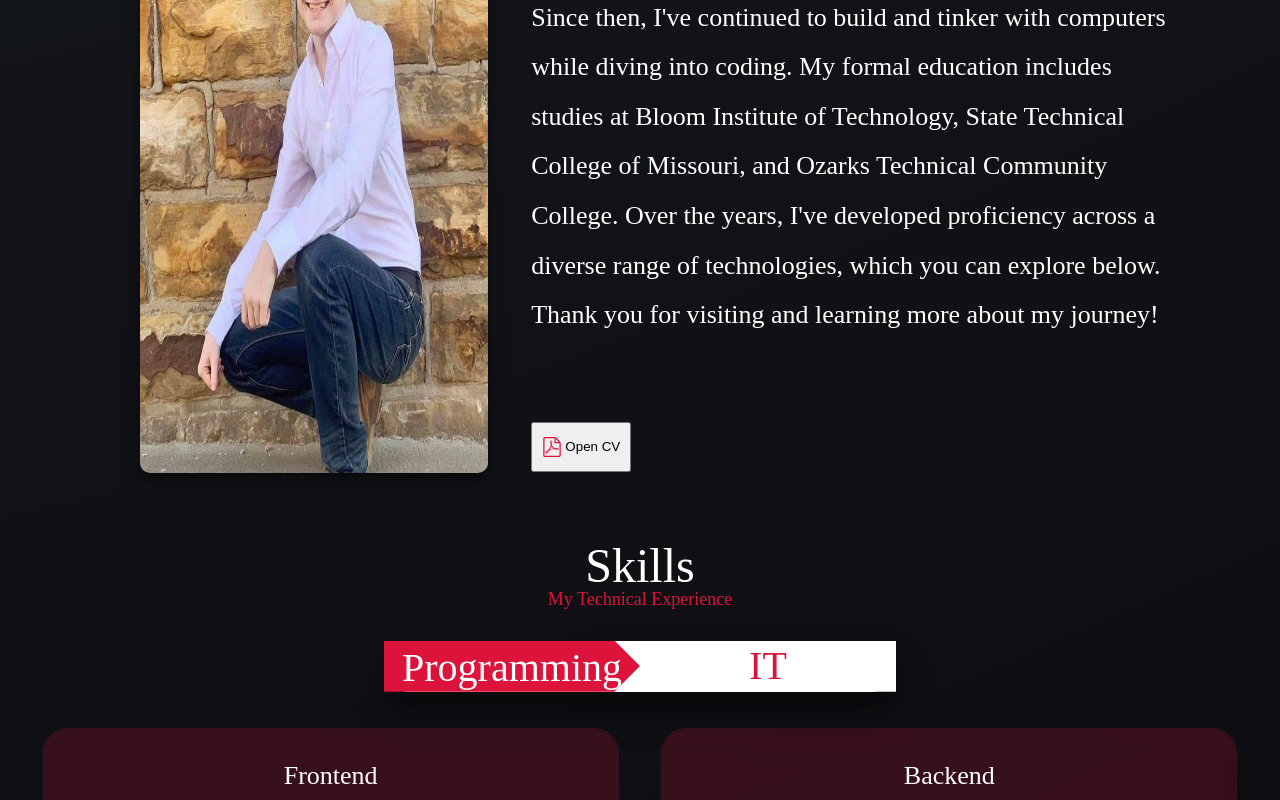
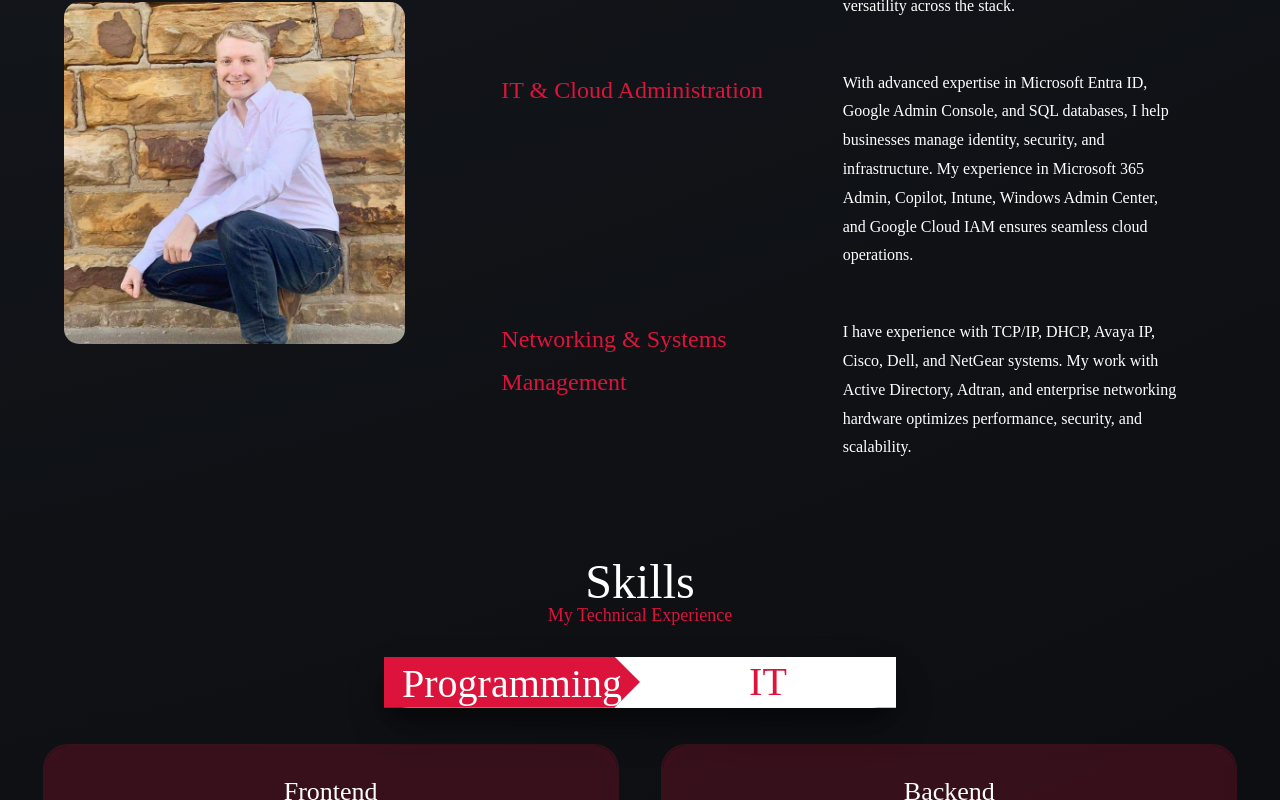
Before and after one commit to GarinMcCullick/PortfolioRedesign, a React (Create React App) app in the folder portfolio/: page / in a window 1280 px wide. Shown: the part 1060-1860 px from the top of the page. Built offline with nearby package versions, Linux system fonts and the light colour scheme.

Commit message:
fixed about section

```diff
--- a/portfolio/src/Components/AboutPage.js
+++ b/portfolio/src/Components/AboutPage.js
@@ -6,139 +6,221 @@
   height: 100vh;
   width: 100%;
   display: flex;
-  flex-wrap: wrap;
   justify-content: center;
   align-items: center;
+  color: #fff; /* Light text */
+  padding-top: 2rem;
+  overflow: hidden; /* Prevents overflow */
 `;
 
 const InnerContainer = styled.div`
-  width: 85%;
-  height: 85%;
+  width: 100%;
+  max-width: 90%;
+  display: flex;
+  justify-content: center;
+  align-items: flex-start;
+  flex-direction: row;
+  height: 100%;
+  padding: 2rem 1rem;
 `;
 
 const Title = styled.div`
-  width: 100%;
+  margin-bottom: 2rem;
   text-align: center;
 `;
 
 const H2 = styled.h2`
-  font-size: 48px;
-  letter-spacing: 0.3rem;
+  font-size: 2.5rem;
+  letter-spacing: 0.05rem;
+  font-weight: bold;
 `;
 
 const H3 = styled.h3`
-  font-size: 24px;
-  letter-spacing: 0.2rem;
+  font-size: 1.4rem;
   color: crimson;
+  margin-top: 0.5rem;
 `;
 
 const Body = styled.div`
+  display: flex;
+  justify-content: space-between;
   width: 100%;
-  display: flex;
-  flex-wrap: wrap;
+  height: calc(100vh - 150px); /* Adjust height to fit within 100vh */
+  overflow: hidden;
 `;
 
 const PicContainer = styled.div`
-  width: 40%;
+  flex: 1;
   display: flex;
   justify-content: center;
   align-items: center;
+  max-width: 400px;
+  position: relative;
+
+  margin-right: 6rem;
+
   @media (max-width: 1000px) {
-    display: none;
+    display: none; /* Hides image on mobile */
   }
 `;
 
 const Pic = styled.img`
-  height: 100%;
-  width: 80%;
-  border-radius: 10px;
-  box-shadow: 0 10px 20px rgba(0, 0, 0, 0.19), 0 6px 6px rgba(0, 0, 0, 0.23);
-  @media (max-width: 1000px) {
-    display: none;
-  }
+  width: 100%;
+  border-radius: 15px;
 `;
 
 const About = styled.div`
-  width: 60%;
+  flex: 2;
   display: flex;
-  flex-wrap: wrap;
-  justify-content: center;
+  flex-direction: column;
+  width: 100%;
+  padding-right: 2rem;
+  overflow-y: auto; /* Enables scrolling */
+  max-height: 100vh;
   @media (max-width: 1000px) {
-    width: 100%;
+    padding-right: 0;
   }
 `;
 
 const Section = styled.div`
-  width: 100%;
-  margin-top: 2rem;
-  line-height: 3.1rem;
+  margin-bottom: 2rem;
+  line-height: 1.8;
+  display: flex;
+  flex-wrap: row wrap;
+
+  h2 {
+    font-size: 1.5rem;
+    color: crimson;
+    margin-bottom: 0.5rem;
+    flex-basis: 100%;
+  }
+
+  p {
+    flex-basis: 100%;
+    font-size: 1rem;
+    margin-bottom: 1rem;
+  }
+
   @media (max-width: 1000px) {
-    line-height: 1.5rem;
+    flex-direction: column;
+    text-align: left;
   }
 `;
 
-const Button = styled.button`
-  width: 100px;
-  height: 50px;
-  margin-top: 50px;
-  :hover {
-    cursor: pointer;
+const StyledButton = styled.a`
+  display: inline-flex;
+  align-items: center;
+  background: crimson;
+  color: white;
+  font-size: 1rem;
+  padding: 12px 20px;
+  border-radius: 5px;
+  text-decoration: none;
+  font-weight: bold;
+  transition: 0.3s ease-in-out;
+  box-shadow: 0 0 10px rgba(220, 20, 60, 0.5);
+  margin-top: 2rem;
+
+  &:hover {
+    background: #ff3b5a;
+    box-shadow: 0 0 15px rgba(220, 20, 60, 0.7);
   }
-`;
 
-const A = styled.a`
-  width: 100%;
-  height: 100%;
-  color: black;
-  text-decoration: none;
-  display: flex;
-  justify-content: center;
-  align-items: center;
+  svg {
+    margin-right: 8px;
+  }
 `;
 
 export default function AboutPage() {
   return (
     <Container id="About">
       <InnerContainer>
+        <div>
           <Title>
             <H2>About Me</H2>
             <H3>My Introduction</H3>
           </Title>
+
           <Body>
             <PicContainer>
-            <Pic src={process.env.PUBLIC_URL + "/profile4.jpg"}></Pic>
+              <Pic
+                src={process.env.PUBLIC_URL + "/profile4.jpg"}
+                alt="Profile"
+              />
             </PicContainer>
+
             <About>
               <Section>
+                <h2>Development Expertise</h2>
                 <p>
-                My journey into technology began in high school when I assembled
-                my first computer, sparking a lifelong passion. Since then, I've
-                continued to build and tinker with computers while diving into
-                coding. My formal education includes studies at Bloom Institute
-                of Technology, State Technical College of Missouri, and Ozarks
-                Technical Community College. Over the years, I've developed
-                proficiency across a diverse range of technologies, which you
-                can explore below. Thank you for visiting and learning more
-                about my journey!
+                  I specialize in <strong>HTML, CSS, and JavaScript</strong>{" "}
+                  with advanced knowledge of <strong>PHP and MySQL</strong>,
+                  allowing me to build{" "}
+                  <strong>dynamic, scalable web applications</strong>. I also
+                  have intermediate proficiency in{" "}
+                  <strong>React, WordPress, Laravel, Java, and Python</strong>,
+                  ensuring versatility across the stack.
                 </p>
               </Section>
+
               <Section>
-              <Button>
-                <A
+                <h2>IT & Cloud Administration</h2>
+                <p>
+                  With <strong>advanced expertise</strong> in{" "}
+                  <strong>
+                    Microsoft Entra ID, Google Admin Console, and SQL databases
+                  </strong>
+                  , I help businesses manage{" "}
+                  <strong>identity, security, and infrastructure</strong>. My
+                  experience in{" "}
+                  <strong>
+                    Microsoft 365 Admin, Copilot, Intune, Windows Admin Center,
+                    and Google Cloud IAM
+                  </strong>{" "}
+                  ensures seamless cloud operations.
+                </p>
+              </Section>
+
+              <Section>
+                <h2>Networking & Systems Management</h2>
+                <p>
+                  I have experience with{" "}
+                  <strong>
+                    TCP/IP, DHCP, Avaya IP, Cisco, Dell, and NetGear systems
+                  </strong>
+                  . My work with{" "}
+                  <strong>
+                    Active Directory, Adtran, and enterprise networking hardware
+                  </strong>{" "}
+                  optimizes{" "}
+                  <strong>performance, security, and scalability</strong>.
+                </p>
+              </Section>
+
+              <Section>
+                <h2>EdTech & Enterprise Software</h2>
+                <p>
+                  I have <strong>expertise</strong> in managing{" "}
+                  <strong>
+                    PowerSchool, SpiceWorks, Canvas, Clever, and Jenzabar
+                  </strong>
+                  , helping institutions streamline{" "}
+                  <strong>IT, education, and enterprise operations</strong>.
+                </p>
+              </Section>
+
+              <Section>
+                <StyledButton
                   href={process.env.PUBLIC_URL + "/Resume.pdf"}
                   target="_blank"
                 >
-                  <ImFilePdf
-                    color="crimson"
-                    style={{ marginRight: "0.2rem" }}
-                    size={20}
-                  />
+                  <ImFilePdf size={20} />
                   Open CV
-                </A>
-              </Button>
+                </StyledButton>
               </Section>
             </About>
           </Body>
+        </div>
       </InnerContainer>
     </Container>
   );
```
Lines whose indentation alone changed are shown as unchanged.
